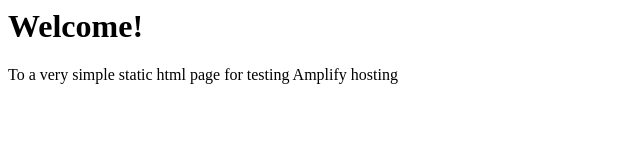
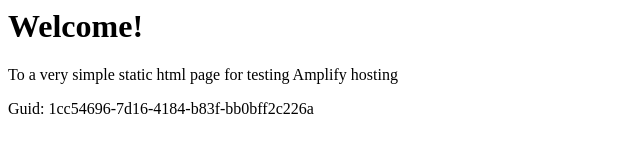
Before and after one commit to aws-aemilia-mxp/Github-PR-Commit-Integration-Test-DoNotTouch-Gith-OKSLNVO2-v1-preprod-eu-south-1, a website: page src/index.html in a window 1280 px wide. Shown: the whole page, without its empty margins (0-640 px from the left). Drawn offline with Linux system fonts and the light colour scheme.

Commit message:
commit from integ tests

```diff
--- a/src/index.html
+++ b/src/index.html
@@ -1,3 +1,5 @@
+
+
 <html lang="en">
 
 <head>
@@ -10,6 +12,6 @@
 <body>
     <h1>Welcome!</h1>
     <p>To a very simple static html page for testing Amplify hosting</p>
-</body>
+    <p>Guid: 1cc54696-7d16-4184-b83f-bb0bff2c226a</p></body>
 
 </html>
```
